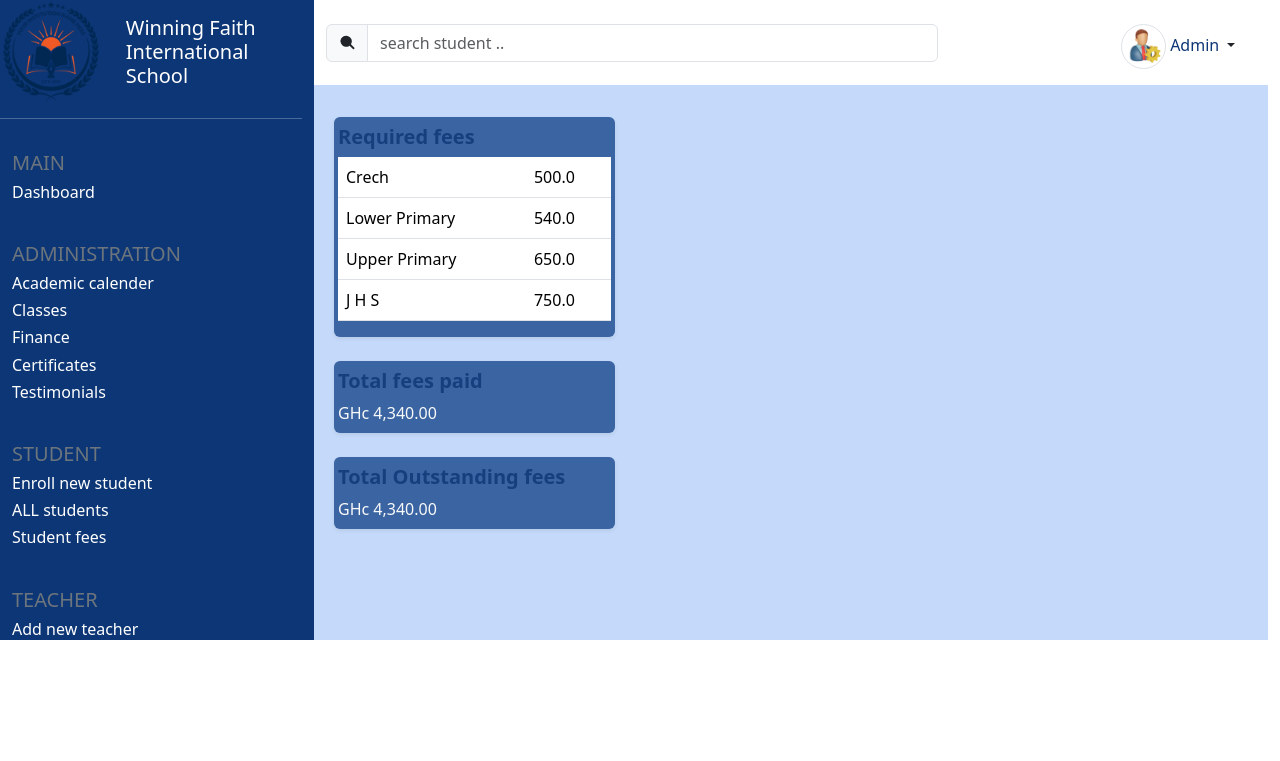
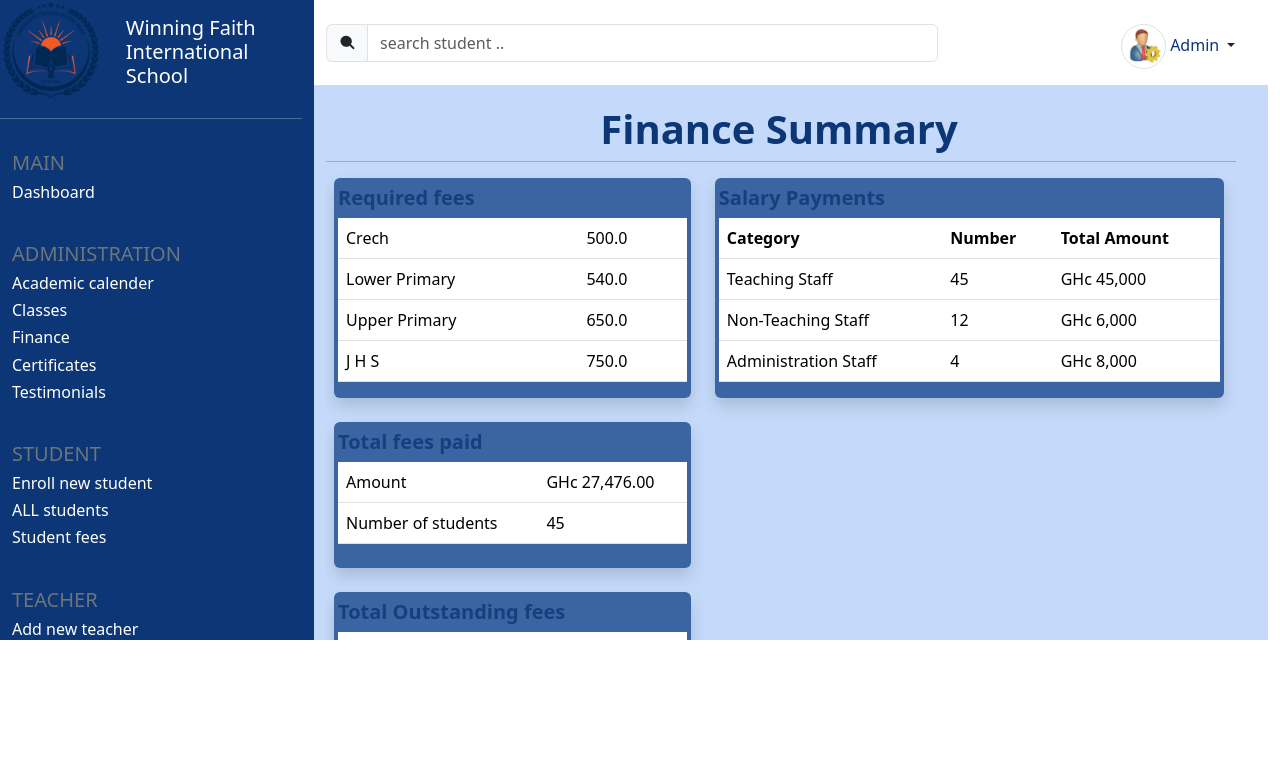
Before and after one commit to Gideon-Tee/winning-faith-ms, a Django app: page /finance in a window 1280 px wide. Shown: the top 761 px of the page. Run offline with Django 5.2, Linux system fonts and the light colour scheme; a user stored in the database is signed in.

Commit message:
finance page ui

```diff
--- a/winning_faith/templates/finance.html
+++ b/winning_faith/templates/finance.html
@@ -3,11 +3,12 @@
 
 {% block content %}
 <div class="container-fluid row home w-100 mt-3 pb-0 h-100">
-    <div class="container">
-        <div class="row mt-2">
-            <div class="row mt-3 p-2">
-                <div class="col-12 col-lg-4">
-                    <div class="col mb-4 shadow-sm pt-2 rounded px-1" style="background-color: #3a64a2;">
+    <div class="container h-100 pb-3" >
+        <div class="row mt-2 h-100 pb-3" style="overflow-y: auto;">
+            <div class="row mt-1 p-2 h-100" >
+                <h5 class="display-6 blue-text text-center fw-bold d-inline">Finance Summary</h5><hr>
+                <div class="col-12 col-lg-5 h-100">
+                    <div class="col mb-4 shadow pt-2 rounded px-1" style="background-color: #3a64a2;">
                         <h5 class="blue-text fw-bold" style="opacity: 0.8;">Required fees</h5>
                         <div class="w-100 text-light" style="overflow-x: auto;">
                             <table class="table text-white fw-light">
@@ -31,16 +32,64 @@
                         </div>
                     </div>
 
-                    <div class="col mb-4 shadow-sm pt-2 rounded px-1" style="background-color: #3a64a2;">
+                    <div class="col mb-4 shadow pt-2 rounded px-1" style="background-color: #3a64a2;">
                         <h5 class="blue-text fw-bold" style="opacity: 0.8;">Total fees paid</h5>
                         <div class="w-100 text-light pb-2">
-                            GHc 4,340.00
+                            <table class="table text-white">
+                                <tr>
+                                    <td>Amount</td>
+                                    <td>GHc 27,476.00</td>
+                                </tr>
+                                <tr>
+                                    <td>Number of students</td>
+                                    <td>45</td>
+                                </tr>
+                            </table>
                         </div>
                     </div>
-                    <div class="col mb-4 shadow-sm pt-2 rounded px-1" style="background-color: #3a64a2;">
+                    <div class="col mb-4 shadow pt-2 rounded px-1" style="background-color: #3a64a2;">
                         <h5 class="blue-text fw-bold" style="opacity: 0.8;">Total Outstanding fees</h5>
                         <div class="w-100 text-light pb-2">
-                            GHc 4,340.00
+                            <table class="table text-white">
+                                <tr>
+                                    <td>Amount</td>
+                                    <td>GHc 317,476.00</td>
+                                </tr>
+                                <tr>
+                                    <td>Number of students</td>
+                                    <td>537</td>
+                                </tr>
+                            </table>
+                        </div>
+                    </div>
+                </div>
+                <div class="col-12 col-lg-7 float-end h-100">
+                    <div class="col mb-4 shadow pt-2 rounded px-1" style="background-color: #3a64a2;">
+                        <h5 class="blue-text fw-bold" style="opacity: 0.8;">Salary Payments</h5>
+                        <div class="w-100 text-light" style="overflow-x: auto;">
+                            <table class="table text-white fw-light">
+                                <tr>
+                                    <th>Category</th>
+                                    <th>Number</th>
+                                    <th>Total Amount</th>
+                                </tr>
+                                <tr>
+                                    <td>Teaching Staff</td>
+                                    <td>45</td>
+                                    <td>GHc 45,000</td>
+                                </tr>
+                                <tr>
+                                    <td>Non-Teaching Staff</td>
+                                    <td>12</td>
+                                    <td>GHc 6,000</td>
+                                </tr>
+                                <tr>
+                                    <td>Administration Staff</td>
+                                    <td>4</td>
+                                    <td>GHc 8,000</td>
+                                </tr>
+
+                            </table>
                         </div>
                     </div>
                 </div>
```
